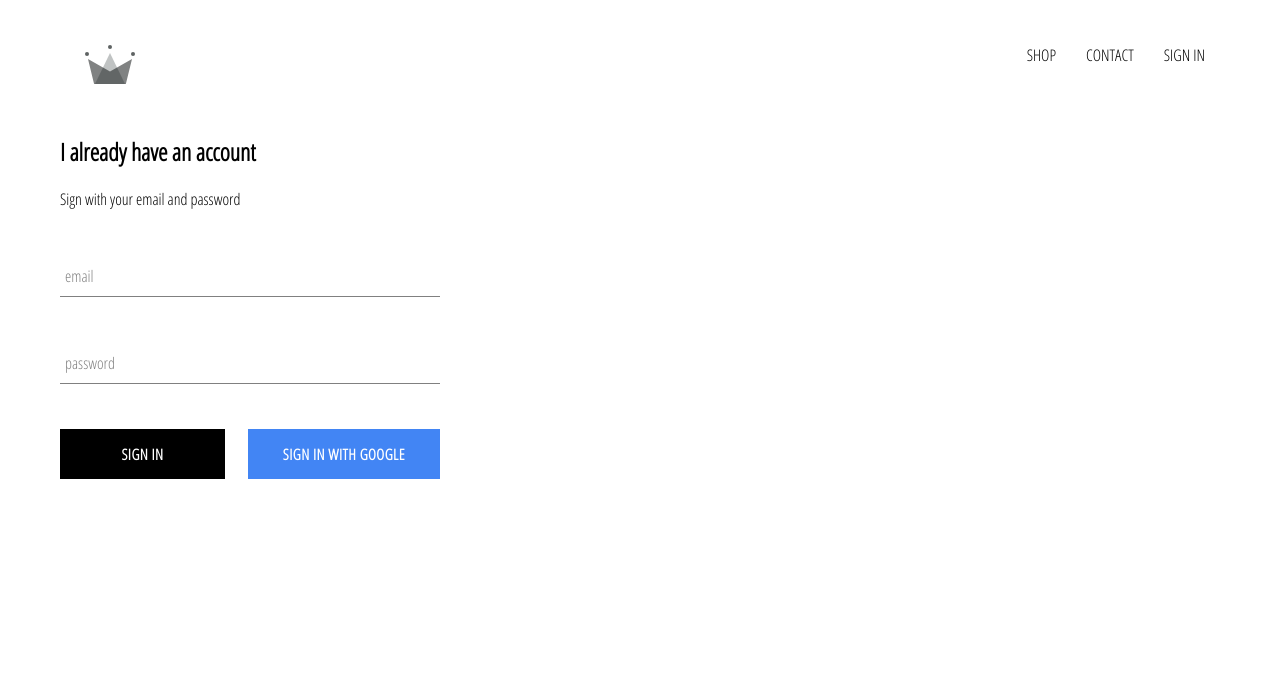
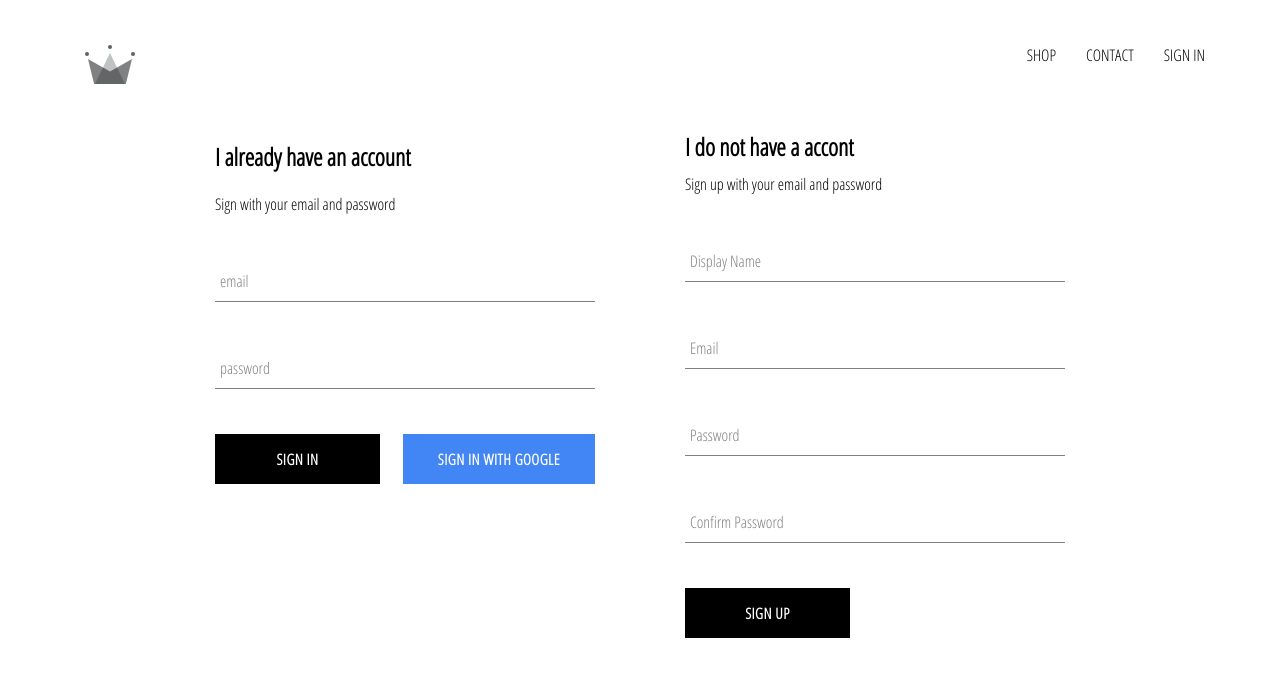
Before and after one commit to BogdanCrusoveanu/React-Clothing-Store, a React (Create React App) app: page /signin in a window 1280 px wide. Shown: the top 676 px of the page. Built offline with nearby package versions, Linux system fonts and the light colour scheme; no server answers.

Commit message:
Implemented firebase utils, included ability to store authenticated users into the firestore database

```diff
--- a/src/App.js
+++ b/src/App.js
@@ -5,7 +5,7 @@ import { Route, Switch } from 'react-router-dom';
 import ShopPage from './pages/shop/shop.component';
 import Header from './components/header/header.component';
 import SignInAndSignUpPage from './pages/sign-in-and-sign-up/sign-in-and-sign-up.component';
-import { auth } from './firebase/firebase.utils';
+import { auth, createUserProfileDocument } from './firebase/firebase.utils';
 
 class App extends React.Component {
   constructor() {
@@ -19,10 +19,22 @@ class App extends React.Component {
   unsubscribeFromAuth = null;
 
   componentDidMount() {
-    this.unsubscribeFromAuth = auth.onAuthStateChanged((user) => {
-      this.setState({ currentUser: user });
+    this.unsubscribeFromAuth = auth.onAuthStateChanged(async (userAuth) => {
+      if (userAuth) {
+        const userRef = createUserProfileDocument(userAuth);
 
-      console.log(user);
+        (await userRef).onSnapshot((snapShot) => {
+          this.setState({
+            currentUser: {
+              id: snapShot.id,
+              ...snapShot.data(),
+            },
+          });
+          console.log(this.state);
+        });
+      } else {
+        this.setState({ currentUser: userAuth });
+      }
     });
   }
 
--- /dev/null
+++ b/src/components/sign-up/sign-up.component.jsx
@@ -0,0 +1,103 @@
+import React from 'react';
+
+import FormInput from '../form-input/form-input.component';
+import CustomButton from '../custom-button/custom-button.component';
+
+import { auth, createUserProfileDocument } from '../../firebase/firebase.utils';
+
+import './sign-up.styles.scss';
+
+class SignUp extends React.Component {
+  constructor() {
+    super();
+
+    this.state = {
+      displayName: '',
+      email: '',
+      password: '',
+      confirmPassword: '',
+    };
+  }
+
+  handleSubmit = async (event) => {
+    event.preventDefault();
+
+    const { displayName, email, password, confirmPassword } = this.state;
+
+    if (password !== confirmPassword) {
+      alert("Passwords don't match!");
+      return;
+    }
+
+    try {
+      const { user } = await auth.createUserWithEmailAndPassword(
+        email,
+        password
+      );
+
+      await createUserProfileDocument(user, { displayName });
+
+      this.setState({
+        displayName: '',
+        email: '',
+        password: '',
+        confirmPassword: '',
+      });
+    } catch (error) {
+      console.error(error);
+    }
+  };
+
+  handleChange = event => {
+      const { name, value } = event.target;
+
+      this.setState({ [name]: value })
+  }
+
+  render() {
+    const { displayName, email, password, confirmPassword } = this.state;
+    return (
+      <div className="sign-up">
+        <h2 className="title">I do not have a accont</h2>
+        <span>Sign up with your email and password</span>
+        <form className="sign-up-form" onSubmit={this.handleSubmit}>
+          <FormInput
+            type="text"
+            name="displayName"
+            value={displayName}
+            onChange={this.handleChange}
+            label="Display Name"
+            required
+          ></FormInput>
+          <FormInput
+            type="email"
+            name="email"
+            value={email}
+            onChange={this.handleChange}
+            label="Email"
+            required
+          ></FormInput>
+          <FormInput
+            type="password"
+            name="password"
+            value={password}
+            onChange={this.handleChange}
+            label="Password"
+            required
+          ></FormInput>
+          <FormInput
+            type="password"
+            name="confirmPassword"
+            value={confirmPassword}
+            onChange={this.handleChange}
+            label="Confirm Password"
+            required
+          ></FormInput>
+          <CustomButton type="submit">SIGN UP</CustomButton>
+        </form>
+      </div>
+    );
+  }
+}
+
+export default SignUp;
--- /dev/null
+++ b/src/components/sign-up/sign-up.styles.scss
@@ -0,0 +1,9 @@
+.sign-up {
+    display: flex;
+    flex-direction: column;
+    width: 380px;
+
+    .title {
+      margin: 10px 0;
+    }
+  }
--- a/src/firebase/firebase.utils.js
+++ b/src/firebase/firebase.utils.js
@@ -3,14 +3,40 @@ import 'firebase/firestore';
 import 'firebase/auth';
 
 const config = {
-    apiKey: "AIzaSyDxB2_fLN-3SIRv7Q_HErBtw2YUcbnRHPk",
-    authDomain: "clothing-db-d03bc.firebaseapp.com",
-    databaseURL: "https://clothing-db-d03bc.firebaseio.com",
-    projectId: "clothing-db-d03bc",
-    storageBucket: "clothing-db-d03bc.appspot.com",
-    messagingSenderId: "417459789036",
-    appId: "1:417459789036:web:c06f1ec43cce4d10b699c9",
-    measurementId: "G-GKFCRLFWVM"
+  apiKey: 'AIzaSyDxB2_fLN-3SIRv7Q_HErBtw2YUcbnRHPk',
+  authDomain: 'clothing-db-d03bc.firebaseapp.com',
+  databaseURL: 'https://clothing-db-d03bc.firebaseio.com',
+  projectId: 'clothing-db-d03bc',
+  storageBucket: 'clothing-db-d03bc.appspot.com',
+  messagingSenderId: '417459789036',
+  appId: '1:417459789036:web:c06f1ec43cce4d10b699c9',
+  measurementId: 'G-GKFCRLFWVM',
+};
+
+export const createUserProfileDocument = async (userAuth, additionalData) => {
+  if (!userAuth) return;
+
+  const userRef = firestore.doc(`users/${userAuth.uid}`);
+
+  const snapShot = await userRef.get();
+
+  if (!snapShot.exists) {
+    const { displayName, email } = userAuth;
+    const createdAt = new Date();
+
+    try {
+      await userRef.set({
+        displayName,
+        email,
+        createdAt,
+        ...additionalData,
+      });
+    } catch (error) {
+      console('error creating user', error.message);
+    }
+  }
+
+  return userRef;
 };
 
 firebase.initializeApp(config);
@@ -19,7 +45,7 @@ const config = {
 export const firestore = firebase.firestore();
 
 const provider = new firebase.auth.GoogleAuthProvider();
-  provider.setCustomParameters({ prompt: 'select_account'});
+provider.setCustomParameters({ prompt: 'select_account' });
 export const signInWithGoogle = () => auth.signInWithPopup(provider);
 
 export default firebase;
--- a/src/pages/sign-in-and-sign-up/sign-in-and-sign-up.component.jsx
+++ b/src/pages/sign-in-and-sign-up/sign-in-and-sign-up.component.jsx
@@ -1,12 +1,14 @@
 import React from 'react';
 
 import SignIn from '../../components/sign-in/sign-in.component';
+import SignUp from '../../components/sign-up/sign-up.component';
 
 import './sign-in-and-sign-up.styles.scss';
 
 const SignInAndSignUpPage = () => (
   <div className="sign-in-and-sign-up">
     <SignIn />
+    <SignUp />
   </div>
 );
 
--- a/src/pages/sign-in-and-sign-up/sign-in-and-sign-up.styles.scss
+++ b/src/pages/sign-in-and-sign-up/sign-in-and-sign-up.styles.scss
@@ -0,0 +1,6 @@
+.sign-in-and-sign-up {
+    width: 850px;
+    display: flex;
+    justify-content: space-between;
+    margin: 30px auto;
+  }
```
Lines whose indentation alone changed are shown as unchanged.
